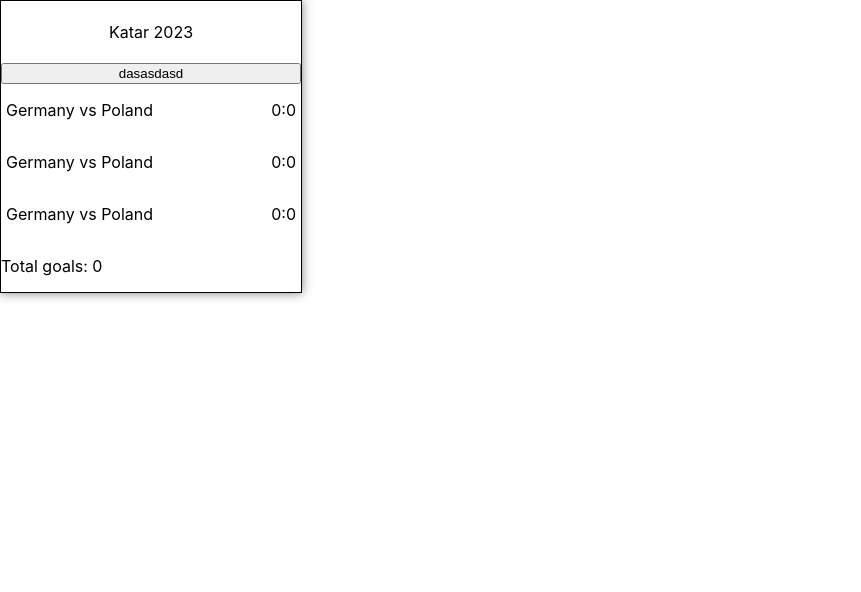
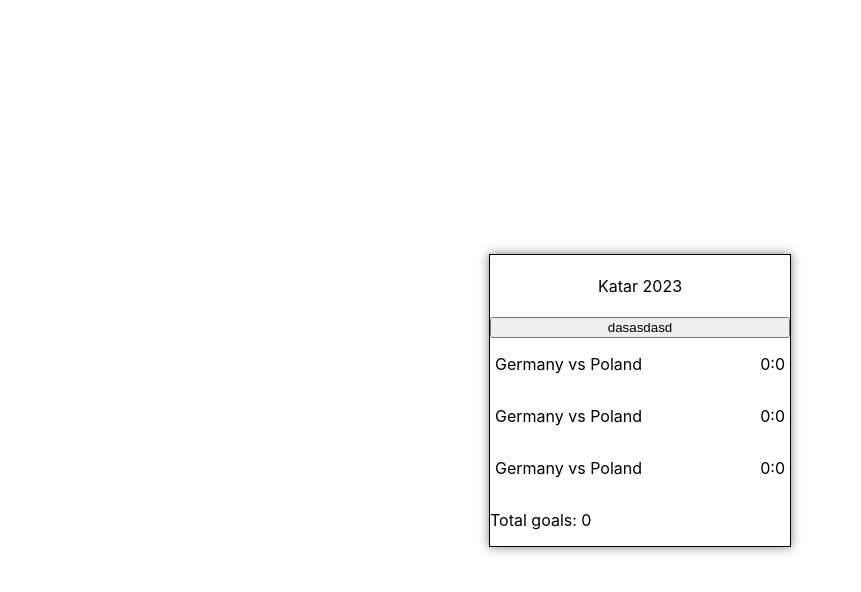
Before and after one commit to Jakub-Radzik/Sports_on_the_radar, a React (Create React App) app in the folder packages/frontend/: page / in a window 1280 px wide. Shown: the top 592 px of the page, without its empty margins (0-861 px from the left). Built offline with nearby package versions, Linux system fonts and the light colour scheme.

Commit message:
Center Card

```diff
--- a/packages/frontend/src/components/ui/Card.tsx
+++ b/packages/frontend/src/components/ui/Card.tsx
@@ -3,7 +3,7 @@ import { CSSProperties, PropsWithChildren } from 'react';
 const styles: Record<string, CSSProperties> = {
   card: {
     border: '1px solid black',
-    maxWidth: '300px',
+    minWidth: '300px',
     boxShadow: '0 0 10px rgba(0,0,0,0.5)',
     display: 'flex',
     flexDirection: 'column',
--- a/packages/frontend/src/pages/Home.tsx
+++ b/packages/frontend/src/pages/Home.tsx
@@ -2,7 +2,14 @@ import { SimulationCard } from '../features/matchSimulations/components/Simulati
 
 export default function Home() {
   return (
-    <div>
+    <div
+      style={{
+        display: 'flex',
+        width: '100%',
+        height: '100vh',
+        justifyContent: 'center',
+        alignItems: 'center',
+      }}>
       <SimulationCard />
     </div>
   );
```
